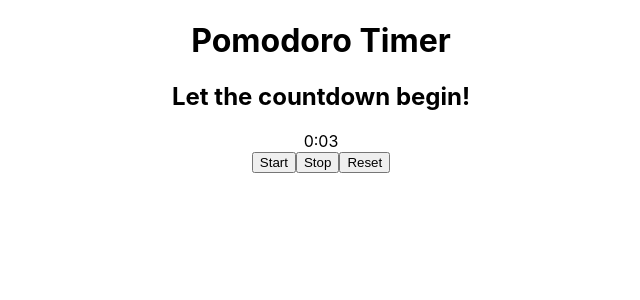
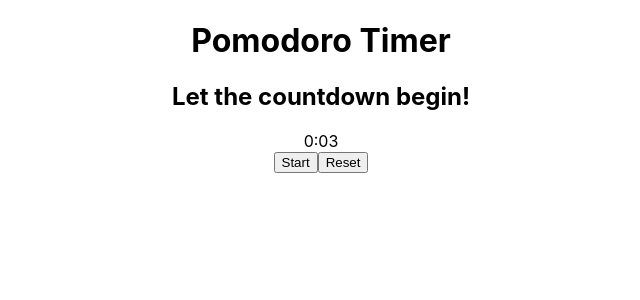
Before and after one commit to gordeser/pomodoro-timer, a React (Create React App) app: page / in a window 1280 px wide. Shown: the top 300 px of the page, without its empty margins (319-959 px from the left). Built offline with nearby package versions, Linux system fonts and the light colour scheme; the HTML template or start-up script is replaced by a standard one.

Commit message:
Add isRunning state to show and hide start button

```diff
--- a/src/App.js
+++ b/src/App.js
@@ -4,6 +4,7 @@ import {useRef, useState} from "react";
 function App() {
     const [title, setTitle] = useState('Let the countdown begin!')
     const [timeLeft, setTimeLeft] = useState(3); // initial state = 25 minutes
+    const [isRunning, setIsRunning] = useState(false)
 
     const minutes = Math.floor(timeLeft/60)
     const seconds = (timeLeft%60).toString().padStart(2, '0')
@@ -14,6 +15,7 @@ function App() {
         if (intervalRef.current !== null) return
 
         setTitle("You're doing great!")
+        setIsRunning(true)
         intervalRef.current = setInterval(() => {
             setTimeLeft(timeLeft => {
                 if (timeLeft >= 1)
@@ -30,6 +32,7 @@ function App() {
         clearInterval(intervalRef.current)
         intervalRef.current = null
         setTitle('Keep it up!')
+        setIsRunning(false)
     }
 
     const resetTimer = () => {
@@ -37,6 +40,7 @@ function App() {
         intervalRef.current = null
         setTitle('Ready to go another round?')
         setTimeLeft(25 * 60)
+        setIsRunning(false)
     }
 
   return (
@@ -51,8 +55,8 @@ function App() {
         </div>
 
         <div className="buttons">
-            <button onClick={startTimer}>Start</button>
-            <button onClick={stopTimer}>Stop</button>
+            {!isRunning && <button onClick={startTimer}>Start</button>}
+            {isRunning && <button onClick={stopTimer}>Stop</button>}
             <button onClick={resetTimer}>Reset</button>
         </div>
 
```
